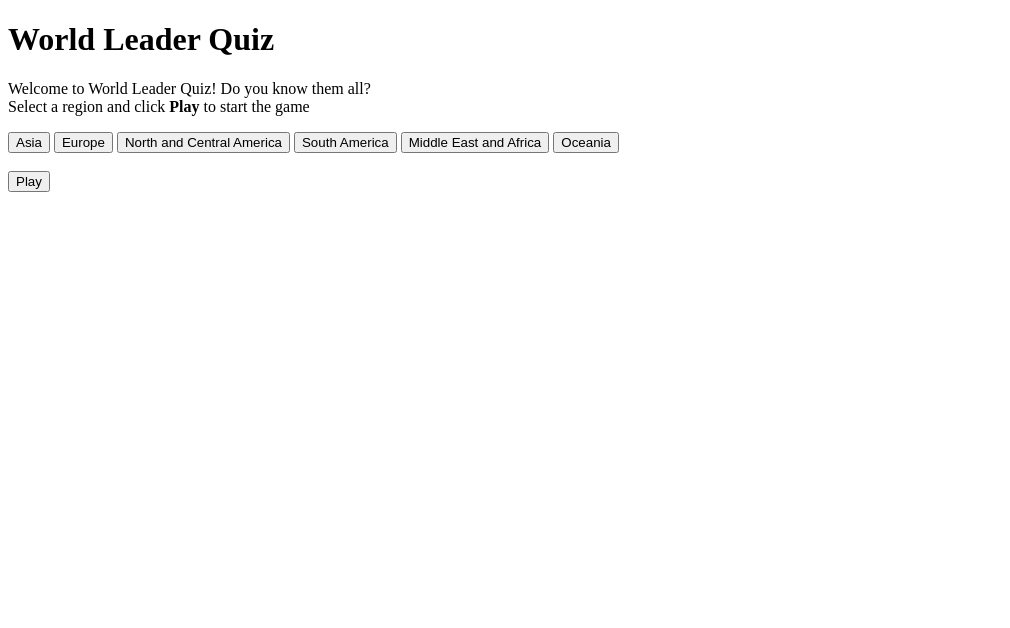
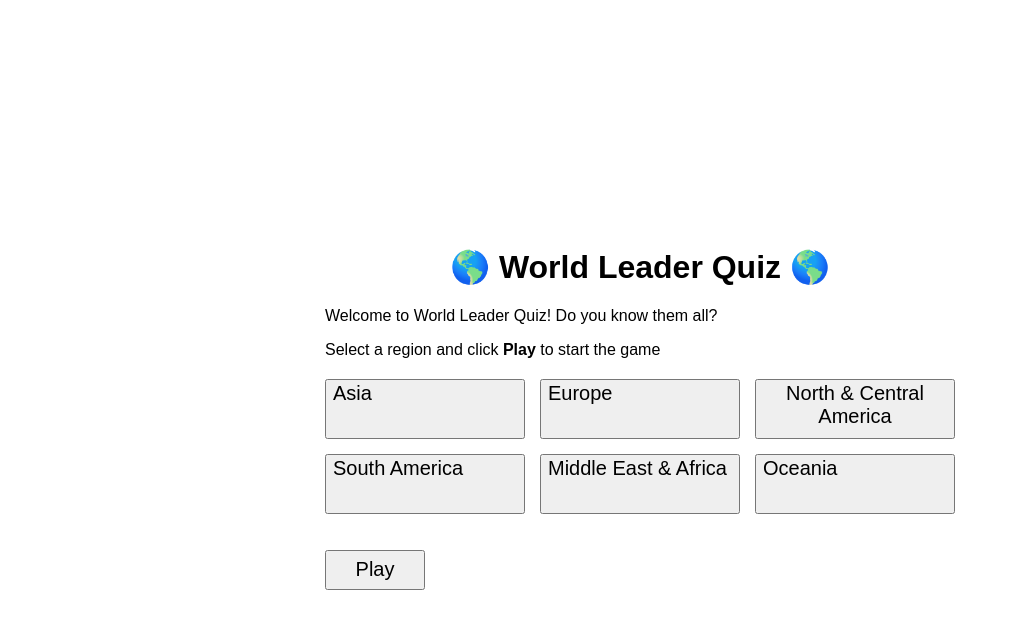
Before and after one commit to Stephen-c-Kelly/WorldLeaderQuiz, a plain HTML site: page index.html in a window 1280 px wide. Shown: the whole page, without its empty margins (0-1010 px from the left). Drawn offline with Linux system fonts and the light colour scheme.

Commit message:
updated css

```diff
--- a/index.html
+++ b/index.html
@@ -3,32 +3,35 @@
 <head>
   <meta charset="UTF-8">
   <meta name="viewport" content="width=device-width, initial-scale=1.0">
+
+<link rel="preconnect" href="https://fonts.gstatic.com" crossorigin>
+<link href="https://fonts.googleapis.com/css2?family=PT+Sans+Narrow:wght@400;700&display=swap" rel="stylesheet">
+
   <script src="/javascript/script.js" type="module"></script>
   <script src="/javascript/countries.js" type="module"></script>
   <!-- <script src="data/parseAPI_data.js" type="module"></script> -->
   <link rel="stylesheet" href="/styles/styles.css">
 
-  <title>Document</title>
+  <title>World Leader Quiz by Stephen Kelly</title>
 </head>
 <body>
-
-
-
-
-
-
   <div class="main-menu">
-      <h1>World Leader Quiz</h1>
-      <p>Welcome to World Leader Quiz! Do you know them all? <br> Select a region and click <strong>Play</strong> to start the game</p>
+      <h1>🌎 World Leader Quiz 🌎</h1>
+      <div class="intro-paragraph">
+      <p id="p1">Welcome to World Leader Quiz! Do you know them all? </p>
+      <p id="p2">Select a region and click <strong>Play</strong> to start the game</p>
+      </div>
+    <div class="main-menu region-buttons">
       <button class = "region-btn" id = "asia">Asia</button>
       <button class = "region-btn" id = "europe">Europe</button>
-      <button class = "region-btn" id = "north-america">North and Central America</button>
+      <button class = "region-btn" id = "north-america">North & Central America</button>
       <button class = "region-btn" id = "south-america">South America</button>
-      <button class = "region-btn" id = "middle-east-africa">Middle East and Africa</button>
+      <button class = "region-btn" id = "middle-east-africa">Middle East & Africa</button>
       <button class = "region-btn" id = "oceania">Oceania</button>
+    </div>
       </br>
       </br>
-      <button class = "play-btn">Play</button>
+    <div class="div-play"> <button class = "play-btn">Play</button></div>
   </div>
 
   <div class="card-view">
--- a/styles/styles.css
+++ b/styles/styles.css
@@ -1,3 +1,70 @@
+
+:root{
+  --brand-color: #E3120B;
+  --blue-accent1: #141F52;
+  --blue-accent2: #2E45B8;
+  --blue-accent3: #475ED1;
+  --orange: #F97A1F;
+  --greyscale: #0D0D0D;
+  --wrong-color: #F6423C;
+  --correct-color: #1DC9A4;
+  /* colors borrowed from The Economist Design System - https://design-system.economist.com/foundations/colour/palettes#accent-primary */
+}
+
+body {
+  font-family: 'Merriweather Sans', sans-serif;
+  box-sizing: border-box;
+  height: 100vh;
+  margin-left: 60px;
+  margin-right: 60px;
+  display: flex;
+  flex-direction: column;
+  justify-content: center;
+  align-items: center;
+}
+
+h1, h2, h3, p, button {
+  font-family: 'Merriweather Sans', sans-serif;
+
+}
+
+h1 {
+  text-align: center;
+  position: relative;
+}
+
+p {
+  margin-bottom: 10px;
+}
+
+.intro-paragraph {
+  text-align: left;
+  margin: end;
+}
+
+.region-buttons {
+  display: grid;
+  margin-top: 20px;
+  grid-template-columns: repeat(3, 1fr);
+  gap: 15px;
+}
+
+.region-btn {
+  font-size: 20px;
+  width: 200px;
+  height: 60px;
+  display: flex;
+  margin: 0 auto;
+}
+
+.play-btn {
+  font-size: 20px;
+  width: 100px;
+  height: 40px;
+  justify-self: center; /* Center the play button within the grid */
+}
+
+
 
 .card-view, .results {
   display: none;
```
